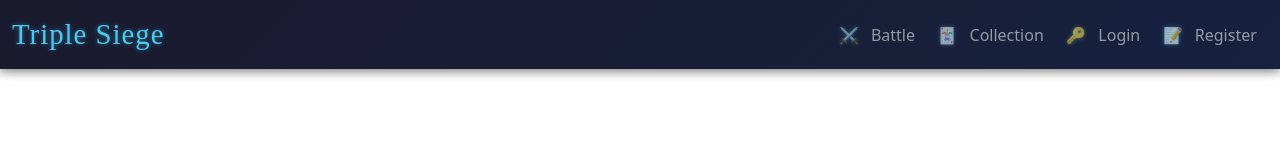
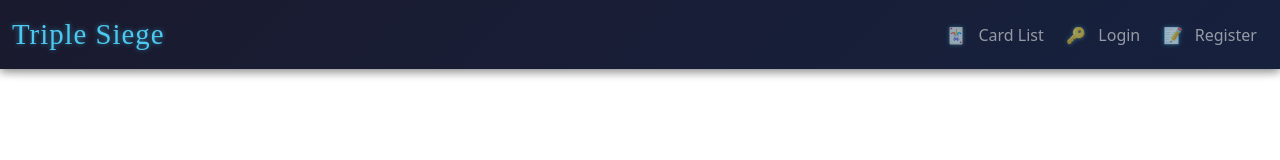
Before and after one commit to JacobDey/CPAN228Final, a React (Vite) app in the folder client/: page /battle in a window 1280 px wide. Shown: the top 160 px of the page. Built offline with nearby package versions, Linux system fonts and the light colour scheme; no server answers.

Commit message:
make navbar dynamic

```diff
--- a/client/src/components/SSSAuth.jsx
+++ b/client/src/components/SSSAuth.jsx
@@ -5,22 +5,25 @@ const AuthContext = createContext();
 
 export const AuthProvider = ({ children }) => {
   const [username, setUsername] = useState(null);
+  const [isLogIn, SetIsLogIn] = useState(localStorage.getItem('token'));
 
-  const logIn = (token) => {
+  const logIn = (token, username) => {
     localStorage.setItem('token', token);
     const decodedToken = jwtDecode(token); // Decode the JWT token
     console.log("Token:", token); // Log the decoded token for debugging
     console.log("Decoded Token:", decodedToken); // Log the decoded token for debugging
     setUsername(decodedToken.sub); // Assuming the username is stored in the "sub" field
+    SetIsLogIn(true);
   };
 
   const logOut = () => {
     localStorage.removeItem('token');
     setUsername(null);
+    SetIsLogIn(false);
   };
 
   return (
-    <AuthContext.Provider value={{ username, logIn, logOut }}>
+    <AuthContext.Provider value={{ username, isLogIn, logIn, logOut }}>
       {children}
     </AuthContext.Provider>
   );
--- a/client/src/components/SSSNavbar.jsx
+++ b/client/src/components/SSSNavbar.jsx
@@ -1,9 +1,13 @@
 import { Container, Nav, Navbar } from "react-bootstrap";
 import { Link } from "react-router-dom";
 import { useState } from "react";
+import { useAuth } from "./SSSAuth";
+import { useNavigate } from "react-router-dom";
 
 function SSSNavbar() {
     const [expanded, setExpanded] = useState(false);
+    const { isLogIn, logOut } = useAuth();
+    const navigate = useNavigate();
 
     return (
         <Navbar
@@ -34,6 +38,7 @@ function SSSNavbar() {
                     Triple Siege
                 </Navbar.Brand>
                 <Navbar.Toggle aria-controls="responsive-navbar-nav" />
+                {isLogIn ?
                     <Navbar.Collapse id="responsive-navbar-nav">
                         <Nav className="ms-auto">
                             <Nav.Link
@@ -53,6 +58,39 @@ function SSSNavbar() {
                                 <span className="nav-icon">🃏</span> Collection
                             </Nav.Link>
                             <Nav.Link
+                                as="button"
+                                className="nav-link-custom bg-transparent border-0"
+                                onClick={() => {
+                                    logOut();
+                                    setExpanded(false);
+                                    navigate("/");
+                                    alert("Log Out Successfully");
+                                }}
+                            >
+                                <span className="nav-icon">🔑</span> Logout
+                            </Nav.Link>
+                            <Nav.Link
+                                as={Link}
+                                to="/profile"
+                                className="nav-link-custom"
+                                onClick={() => setExpanded(false)}
+                            >
+                                <span className="nav-icon">📝</span> Profile
+                            </Nav.Link>
+                        </Nav>
+                    </Navbar.Collapse>
+                    :
+                    <Navbar.Collapse id="responsive-navbar-nav">
+                        <Nav className="ms-auto">
+                            <Nav.Link
+                                as={Link}
+                                to="/cards"
+                                className="nav-link-custom"
+                                onClick={() => setExpanded(false)}
+                            >
+                                <span className="nav-icon">🃏</span> Card List
+                            </Nav.Link>
+                            <Nav.Link
                                 as={Link}
                                 to="/login"
                                 className="nav-link-custom"
@@ -70,6 +108,7 @@ function SSSNavbar() {
                             </Nav.Link>
                         </Nav>
                     </Navbar.Collapse>
+                }
             </Container>
         </Navbar>
     );
```
Lines whose indentation alone changed are shown as unchanged.
